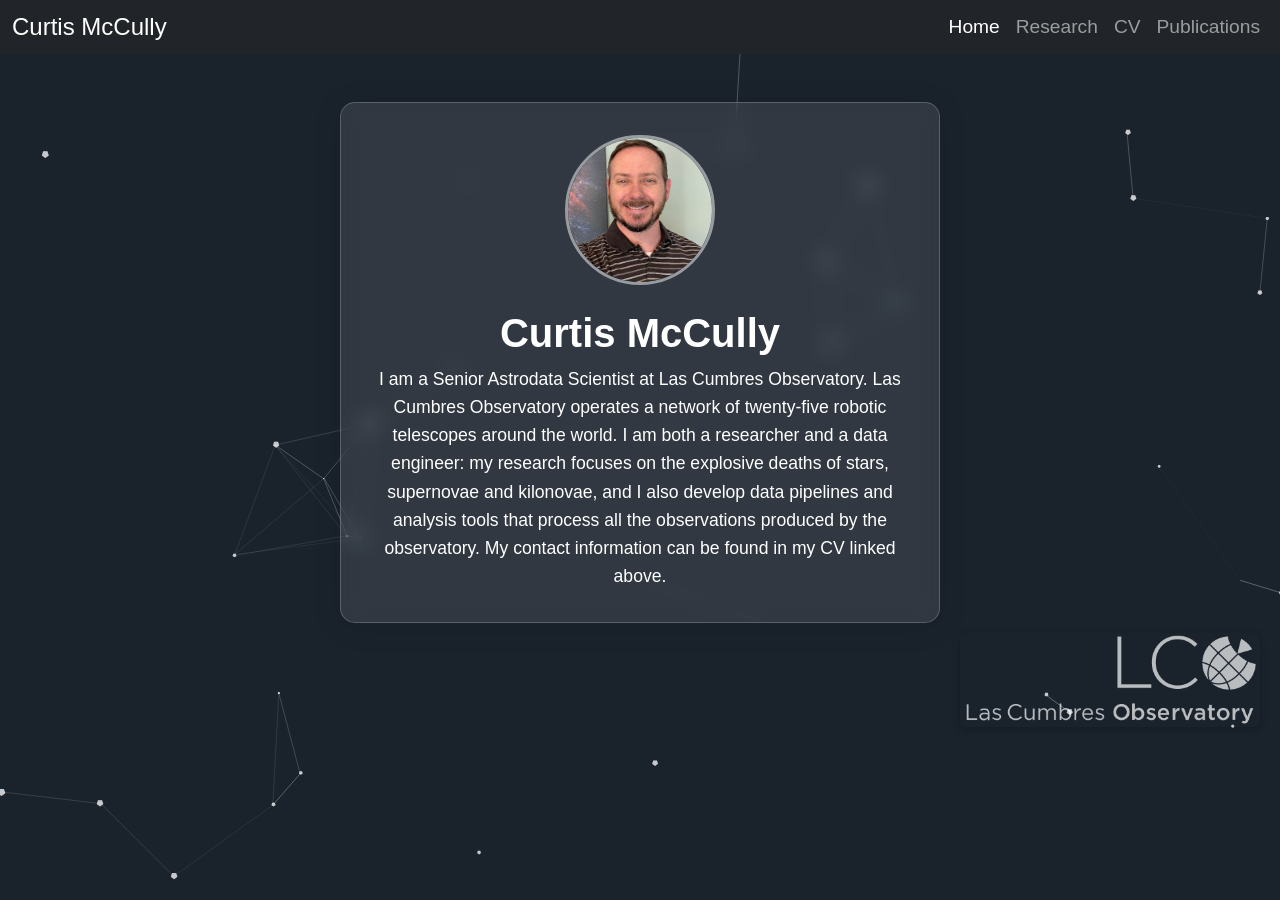
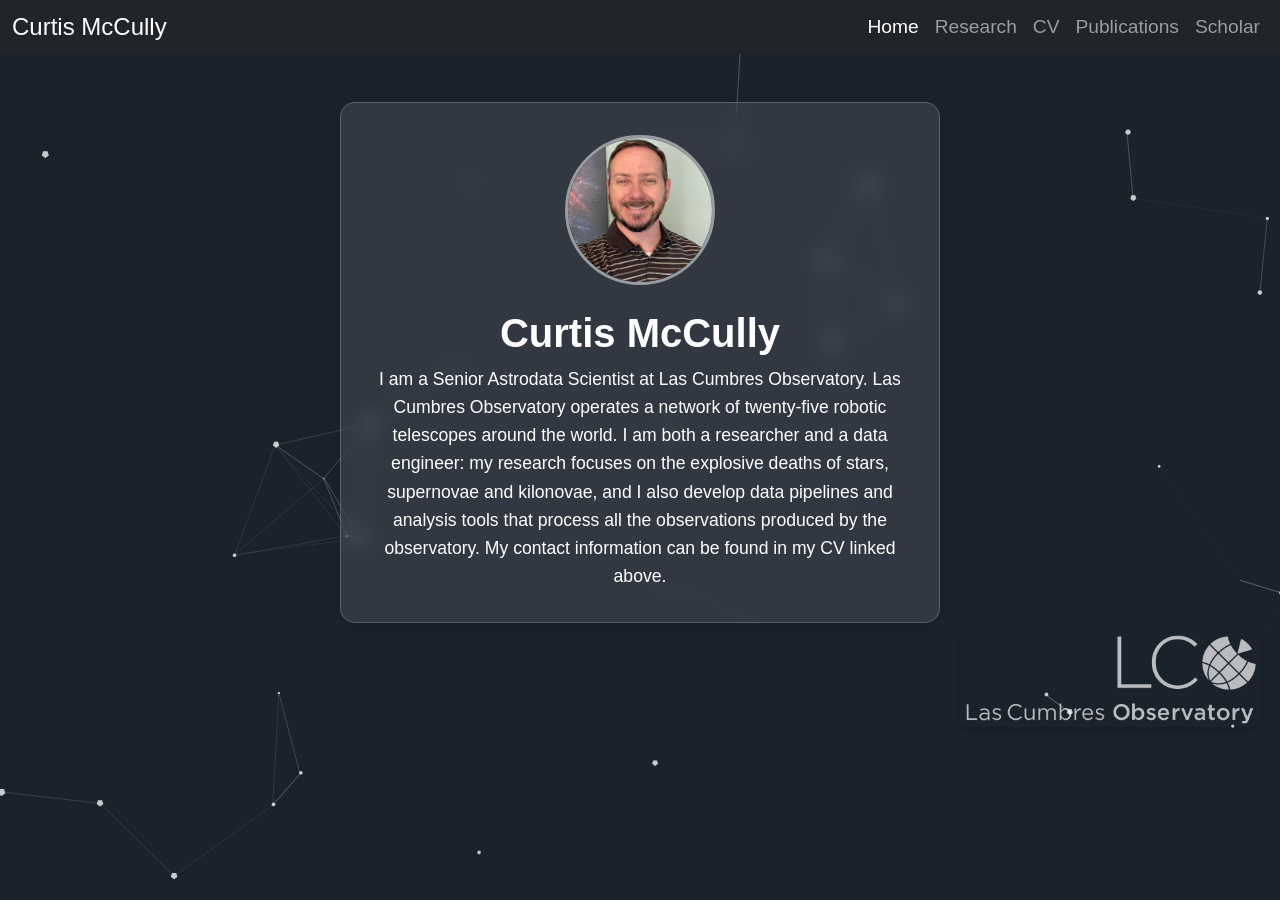
Before and after one commit to cmccully/cmccully.github.io, a Jekyll site: the page built from docs/index.md, in a window 1280 px wide. Built offline with Jekyll 4.4.1, drawn with Linux system fonts in a browser that asks for light colours.

```diff
--- a/docs/_includes/header.html
+++ b/docs/_includes/header.html
@@ -28,10 +28,14 @@
                 <div class="collapse navbar-collapse" id="navbarNav">
                     <ul class="navbar-nav ms-auto">
                         <li class="nav-item">
-                            <a class="nav-link active" aria-current="page" href="index.html">Home</a>
+                            <a class="nav-link {% if page.url == '/' or page.url == '/index.html' %}active{% endif %}"
+                               {% if page.url == '/' or page.url == '/index.html' %}aria-current="page"{% endif %}
+                               href="index.html">Home</a>
                         </li>
                         <li class="nav-item">
-                            <a class="nav-link" href="research.html">Research</a>
+                            <a class="nav-link {% if page.url contains 'research' %}active{% endif %}"
+                               {% if page.url contains 'research' %}aria-current="page"{% endif %}
+                               href="research.html">Research</a>
                         </li>
                         <li class="nav-item">
                             <a class="nav-link" href="resume.pdf">CV</a>
@@ -39,6 +43,9 @@
                         <li class="nav-item">
                             <a class="nav-link" href="/publications.pdf">Publications</a>
                         </li>
+                        <li class="nav-item">
+                            <a class="nav-link" href="https://scholar.google.com/citations?hl=en&user=vB95YhwAAAAJ">Scholar</a>
+                        </li>
                     </ul>
                 </div>
             </div>
```
Also changed, not shown: 1 other file.
